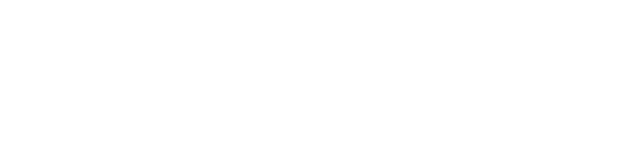
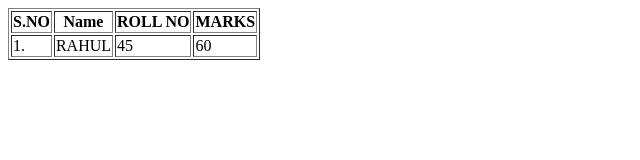
Before and after one commit to MukundPatidar/DemoApp, a plain HTML site: page HTML/Test.html in a window 1280 px wide. Shown: the whole page, without its empty margins (0-640 px from the left). Drawn offline with Linux system fonts and the light colour scheme.

Commit message:
NEW CREATES

```diff
--- a/HTML/Test.html
+++ b/HTML/Test.html
@@ -1,19 +1,24 @@
 <!DOCTYPE html>
-<html lang="en-us">
+<html>
 
 <head>
-
-	<meta charset="UTF-8">
-	<meta name="viewport" content="width=device-width, initial-scale=1">
-
-	<title>Page Title</title>
-
-	<!--Additional elements for browsers and robots go here goes here-->
-
+	<title>TABLE Title</title>
 </head>
-
 <body>
-	<!--Elements visible to users go here-->
+<TABLE BORDER="1">
+	<TR>
+		<TH>S.NO </TH>
+		<TH> Name </TH>
+		<th> ROLL NO </th>
+		<TH> MARKS </TH>
+	</TR>
+	<TR>
+		<TD> 1. </TD>
+		<TD> RAHUL </TD>
+		<TD> 45 </TD>
+		<TD> 60 </TD>
+	</TR>
+</TABLE>
 </body>
 
 </html>
```
Also changed, not shown: HTML/table.html (added, +8 -0 lines).
